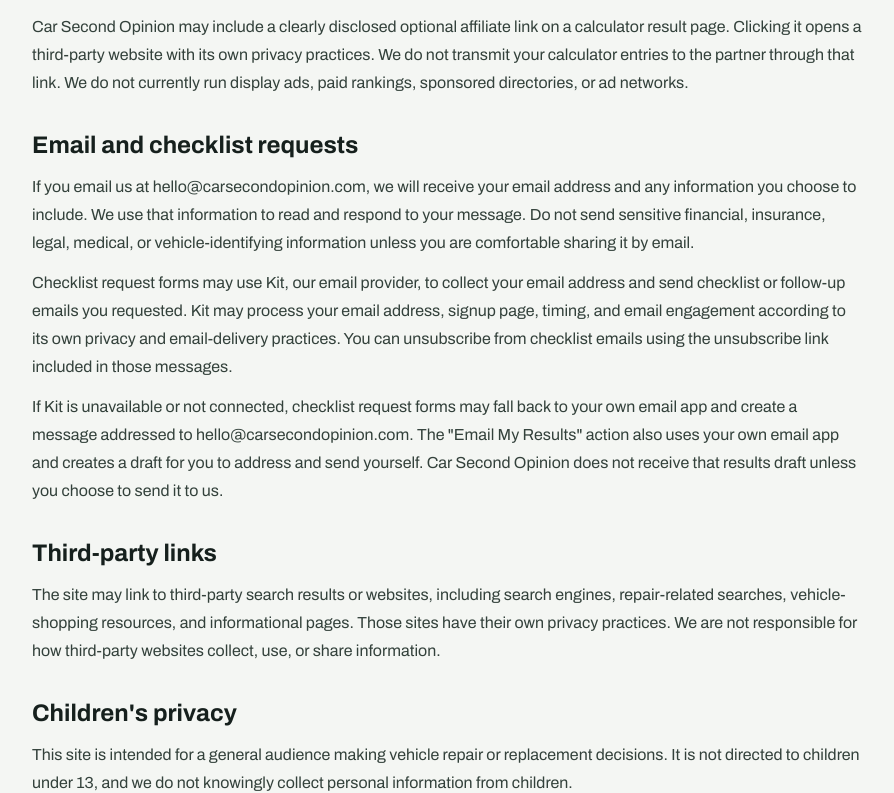
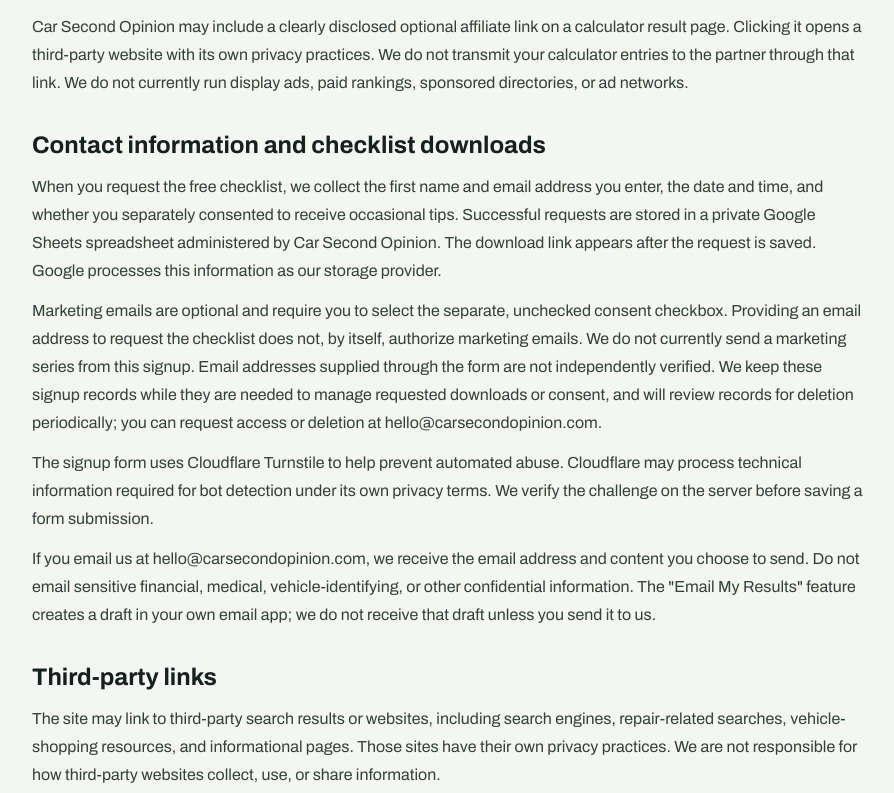
Before and after one commit to jordanstream/repair-or-replace-my-car, a Next.js app: page /privacy in a window 1280 px wide. Shown: the part 1368-2161 px from the top of the page, without its empty margins (192-1086 px from the left). Built offline with nearby package versions, Linux system fonts and the light colour scheme; no server answers.

Commit message:
privacy: disclose private contact storage and Turnstile verification

```diff
--- a/app/privacy/page.tsx
+++ b/app/privacy/page.tsx
@@ -13,7 +13,7 @@ export default function PrivacyPage() {
   return (
     <ContentPage
       title="Privacy Policy"
-      lastUpdated="October 8, 2026"
+      lastUpdated="October 21, 2026"
       showBottomLinks
       intro="Car Second Opinion is designed as a lightweight educational tool. The calculator does not require an account and does not store your calculation on our servers."
     >
@@ -84,25 +84,32 @@ export default function PrivacyPage() {
       </section>
 
       <section>
-        <h2 className="text-2xl font-bold text-ink-950">Email and checklist requests</h2>
+        <h2 className="text-2xl font-bold text-ink-950">Contact information and checklist downloads</h2>
+        <p className="mt-3 leading-7">
+          When you request the free checklist, we collect the first name and email address you enter, the date and time,
+          and whether you separately consented to receive occasional tips. Successful requests are stored in a private
+          Google Sheets spreadsheet administered by Car Second Opinion. The download link appears after the request is saved.
+          Google processes this information as our storage provider.
+        </p>
+        <p className="mt-3 leading-7">
+          Marketing emails are optional and require you to select the separate, unchecked consent checkbox. Providing
+          an email address to request the checklist does not, by itself, authorize marketing emails. We do not currently
+          send a marketing series from this signup. Email addresses supplied through the form are not independently verified.
+          We keep these signup records while they are needed to manage requested downloads or consent, and will review
+          records for deletion periodically; you can request access or deletion at{" "}
+          <a href={`mailto:${siteConfig.contactEmail}`}>{siteConfig.contactEmail}</a>.
+        </p>
+        <p className="mt-3 leading-7">
+          The signup form uses Cloudflare Turnstile to help prevent automated abuse. Cloudflare may process technical
+          information required for bot detection under its own privacy terms. We verify the challenge on the server
+          before saving a form submission.
+        </p>
         <p className="mt-3 leading-7">
           If you email us at{" "}
-          <a href={`mailto:${siteConfig.contactEmail}`}>{siteConfig.contactEmail}</a>, we will receive your email
-          address and any information you choose to include. We use that information to read and respond to your message.
-          Do not send sensitive financial, insurance, legal, medical, or vehicle-identifying information unless you are
-          comfortable sharing it by email.
-        </p>
-        <p className="mt-3 leading-7">
-          Checklist request forms may use Kit, our email provider, to collect your email address and send checklist or
-          follow-up emails you requested. Kit may process your email address, signup page, timing, and email engagement
-          according to its own privacy and email-delivery practices. You can unsubscribe from checklist emails using the
-          unsubscribe link included in those messages.
-        </p>
-        <p className="mt-3 leading-7">
-          If Kit is unavailable or not connected, checklist request forms may fall back to your own email app and create
-          a message addressed to {siteConfig.contactEmail}. The &quot;Email My Results&quot; action also uses your own email app
-          and creates a draft for you to address and send yourself. Car Second Opinion does not receive that results
-          draft unless you choose to send it to us.
+          <a href={`mailto:${siteConfig.contactEmail}`}>{siteConfig.contactEmail}</a>, we receive the email address
+          and content you choose to send. Do not email sensitive financial, medical, vehicle-identifying, or other
+          confidential information. The &quot;Email My Results&quot; feature creates a draft in your own email app; we do
+          not receive that draft unless you send it to us.
         </p>
       </section>
 
```
